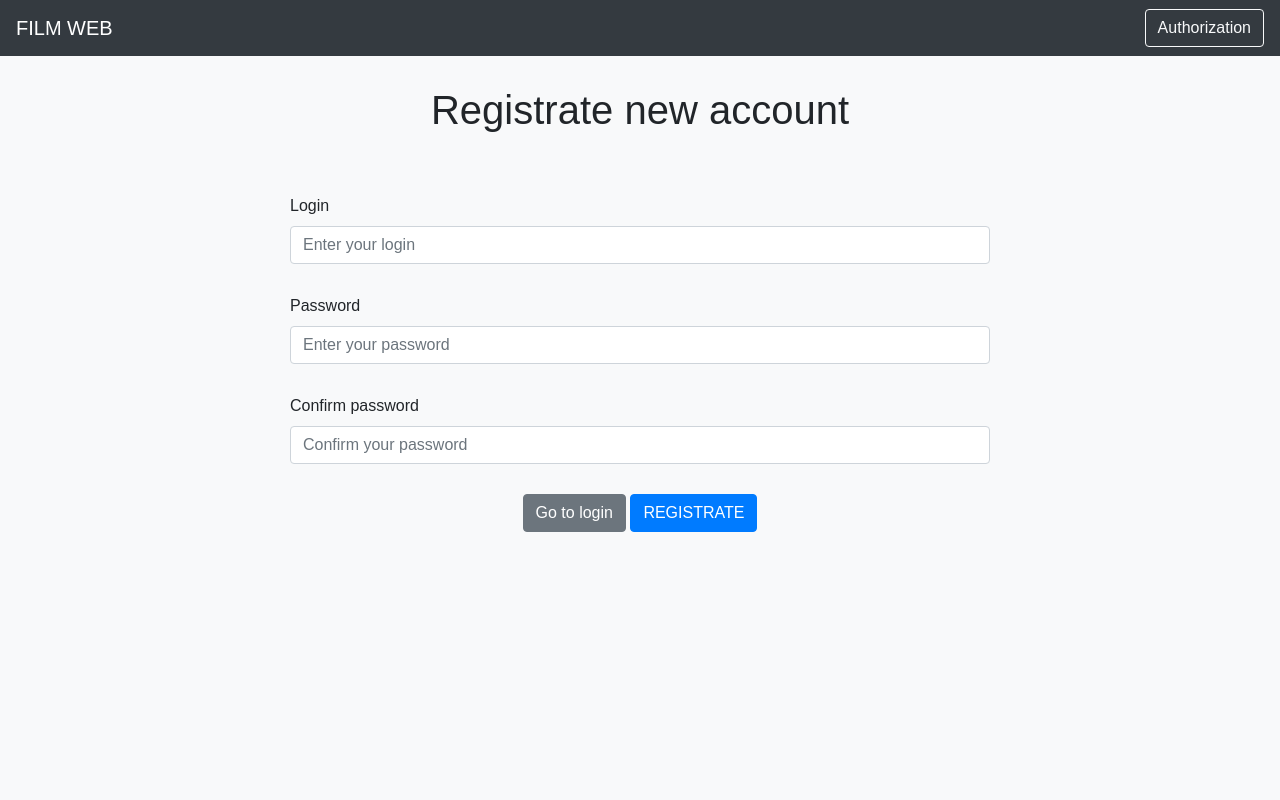
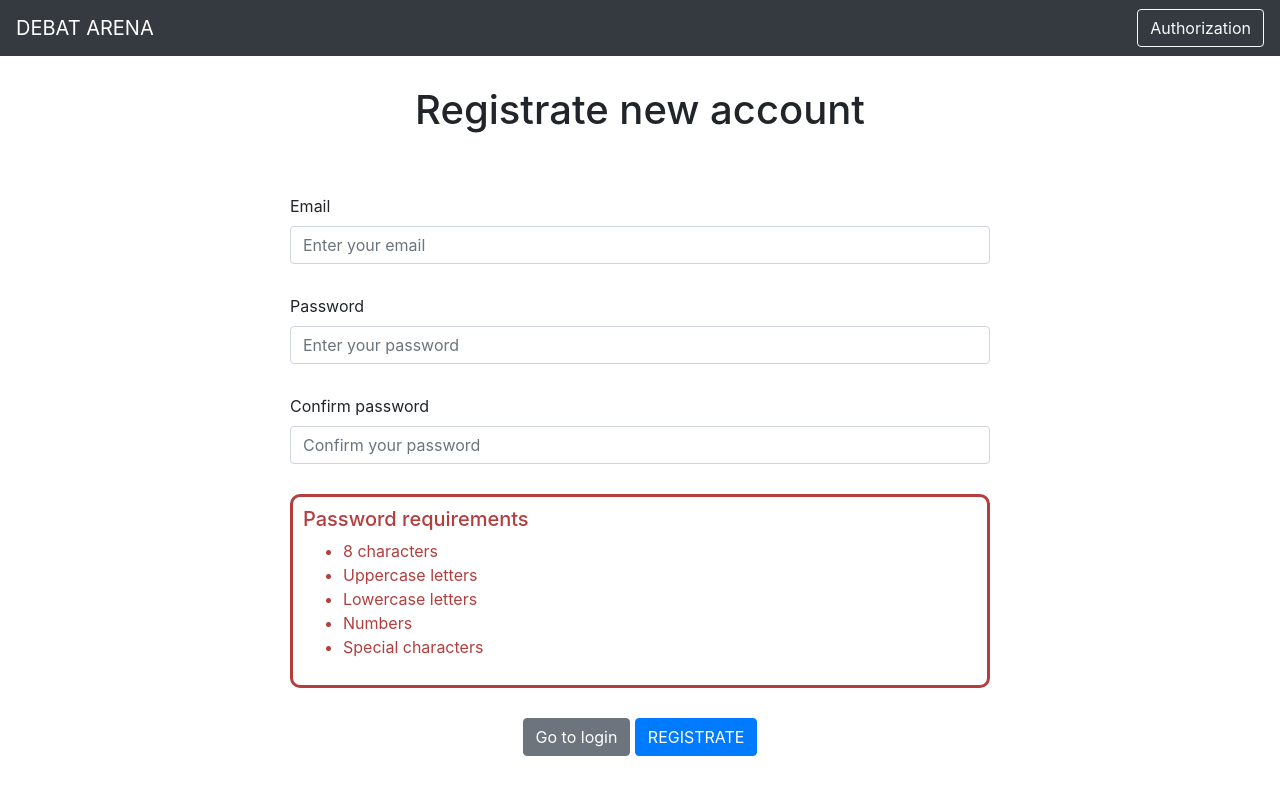
Before and after one commit to MaksimPegov/DEBAT-ARENA, a PHP site: page /filmweb/registration.php in a window 1280 px wide. Run offline with PHP 8.4, Linux system fonts and the light colour scheme.

Commit message:
Login implementation

```diff
--- a/dataValidation.php
+++ b/dataValidation.php
@@ -1,8 +1,13 @@
 <?php
 function validatePasword($password){
-  return preg_match('/^[a-zA-Z0-9]*$/', $password) && strlen($password) >= 6;
+  $req1 = strlen($password) >= 8; // Check for length
+  $req3 = preg_match('/[A-Z]/', $password) && preg_match('/[a-z]/', $password); // Check for upper and lower case
+  $req4 = preg_match('/[0-9]/', $password); // Check for numbers
+  $req5 = preg_match('/[^a-zA-Z\d]/', $password); // Check for special characters
+
+  return $req1 && $req3 && $req4 && $req5;
 }
 
-function validateUsername($username){
-  return strlen($username) >= 3;
+function validateEmail($email){
+  return filter_var($email, FILTER_VALIDATE_EMAIL);
 }
--- a/inc/header.php
+++ b/inc/header.php
@@ -3,13 +3,13 @@
 <head>
   <meta charset="UTF-8">
   <meta name="viewport" content="width=device-width, initial-scale=1.0">
-  <title>Contact us</title>
-  <link rel="stylesheet" href="https://cdn.jsdelivr.net/npm/bootstrap@4.4.1/dist/css/bootstrap.min.css" integrity="sha384-Vkoo8x4CGsO3+Hhxv8T/Q5PaXtkKtu6ug5TOeNV6gBiFeWPGFN9MuhOf23Q9Ifjh" crossorigin="anonymous">
-  <link rel="stylesheet" href="style.css">
+  <title>Debat arena</title>
+  <link rel="stylesheet" type="text/css" href="style.css">
+  <link rel="stylesheet" href="https://cdn.jsdelivr.net/npm/bootstrap@4.4.1/dist/css/bootstrap.min.css" integrity="sha384-Vkoo8x4CGsO3+Hhxv8T/Q5PaXtkKtu6ug5TOeNV6gBiFeWPGFN9MuhOf23Q9Ifjh" crossorigin="anonymous"/>
 </head>
 <body>
 <nav class="navbar navbar-dark bg-dark justify-content-between">
-  <a class="navbar-brand" href="index.php">FILM WEB</a>
+  <a class="navbar-brand" href="index.php">DEBAT ARENA</a>
   <a href="login.php">
     <button class="btn btn-outline-light my-2 my-sm-0" type="submit">Authorization</button>
   </a>
--- a/registration.php
+++ b/registration.php
@@ -5,17 +5,17 @@ $succes = false;
 $alertText = '';
 
 if (filter_has_var(INPUT_POST, 'submit')) {
-  $login = trim(htmlspecialchars($_POST['login']));
+  $email = trim(htmlspecialchars($_POST['email']));
   $password = trim(htmlspecialchars($_POST['password']));
   $passwordConfirm = trim(htmlspecialchars($_POST['passwordConfirm']));
   $passwordMatch = $password === $passwordConfirm;
 
-  if(validateUsername($login) && validatePasword($password) && $passwordMatch){
+  if(validateEmail($email) && validatePasword($password) && $passwordMatch){
     $succes = true;
     $alertText = 'Registration successful';
-  } elseif (!validateUsername($login)) {
+  } elseif (!validateEmail($email)) {
     $alert = true;
-    $alertText = 'Login is not valid';
+    $alertText = 'Email is not valid';
   } elseif (!validatePasword($password)) {
     $alert = true;
     $alertText = 'Password is not valid';
@@ -30,10 +30,10 @@ if (filter_has_var(INPUT_POST, 'submit')) {
 <?php require 'inc/header.php'; ?>
   <h1 class="banner">Registrate new account</h1>
 
-  <form method="post" action="<?php echo $_SERVER["PHP_SELF"] ?>">
+  <form class="regForm" method="post" action="<?php echo $_SERVER["PHP_SELF"] ?>">
     <div class="form-group">
-      <label for="login">Login</label>
-      <input type="text" class="form-control" id="login" name="login" placeholder="Enter your login">
+      <label for="email">Email</label>
+      <input type="text" class="form-control" id="email" name="email" placeholder="Enter your email">
     </div>
 
     <div class="form-group">
@@ -44,6 +44,16 @@ if (filter_has_var(INPUT_POST, 'submit')) {
     <div class="form-group">
       <label for="password">Confirm password</label>
       <input type="text" class="form-control" id="passwordConfirm" name="passwordConfirm" placeholder="Confirm your password">
+    </div>
+
+    <div id="password-req" >
+      <h5>Password requirements</h5>
+      <ul>
+        <li>8 characters</li>
+        <li>Uppercase letters</li>
+        <li>Lowercase letters</li>
+        <li>Numbers</li>
+        <li>Special characters</li>
     </div>
 
     <div class="text-center">
@@ -60,5 +70,6 @@ if (filter_has_var(INPUT_POST, 'submit')) {
     <?php endif; ?>
     </div>
   </form>
+
 </body>
 </html>
--- a/style.css
+++ b/style.css
@@ -13,6 +13,14 @@ body {
   margin: 30px auto;
   width: 700px;
 }
+#password-req {
+  width: 700px;
+  margin: 30px auto;
+  color: #b43e3e;
+  border: 3px solid #b43e3e;
+  padding: 10px;
+  border-radius: 10px;
+}
 
 .alert {
   margin: 30px auto;
```
Also changed, not shown: config/config.php (added, +7 -0 lines), config/db_conn.php (added, +8 -0 lines), login.php (+33 -8 lines).
